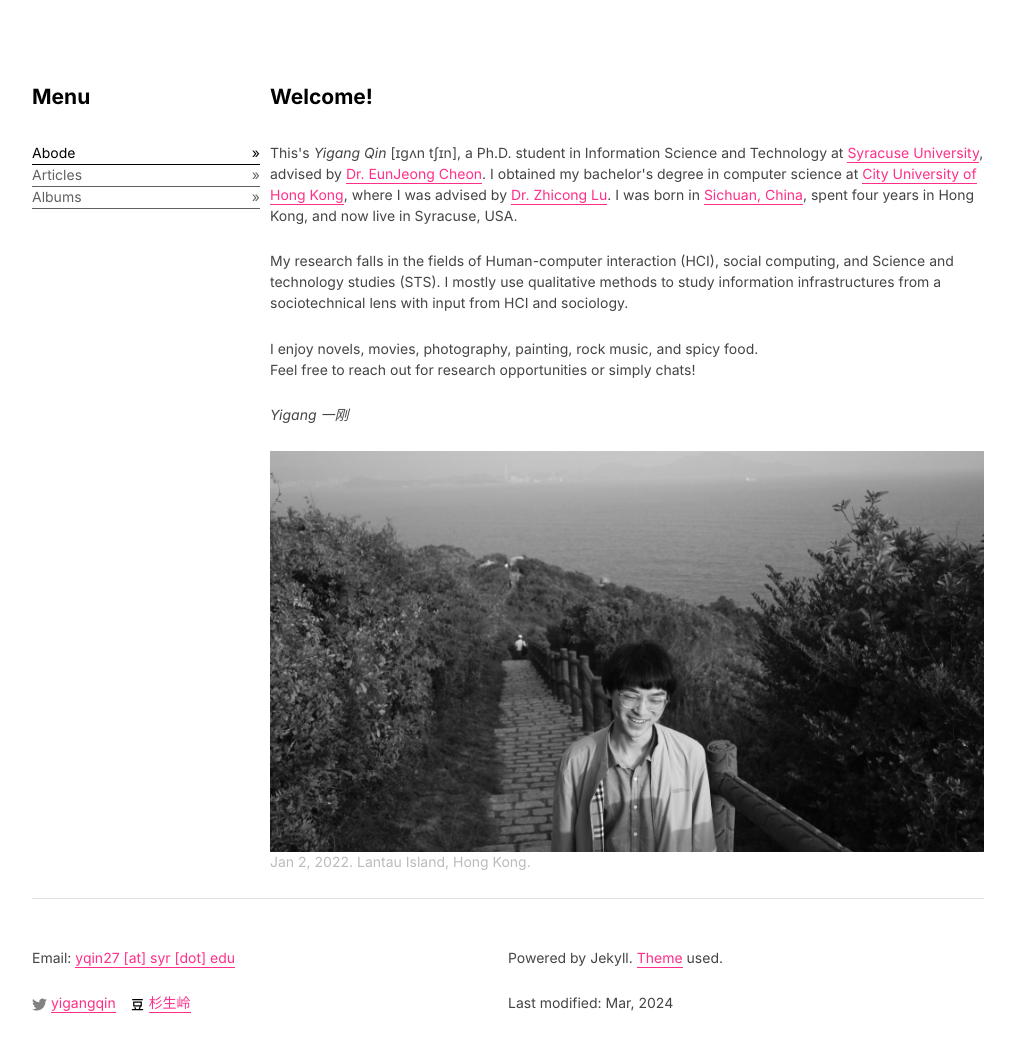
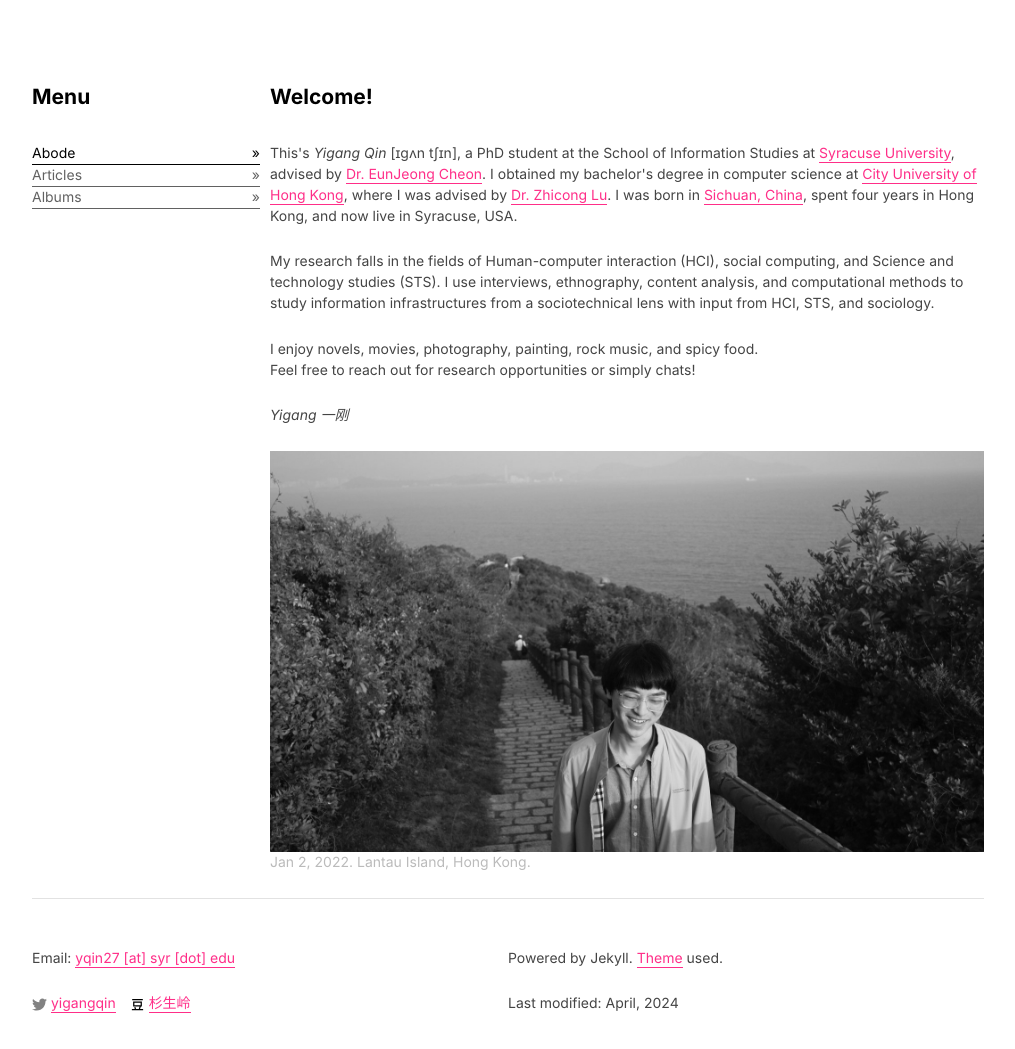
Before and after one commit to yigangqn/yigangqn.github.io, a Jekyll site: the page built from index.html, in a window 1280 px wide. Shown: the whole page, without its empty margins (132-1147 px from the left). Built offline with Jekyll 4.4.1, drawn with Linux system fonts in a browser that asks for light colours.

Commit message:
update paper

```diff
--- a/_includes/footer.html
+++ b/_includes/footer.html
@@ -34,7 +34,7 @@
         <a target="_blank" href="https://github.com/wemake-services/jekyll-theme-hackcss">
           Theme</a> used.
       </p>
-      <p>Last modified: Mar, 2024</p>
+      <p>Last modified: April, 2024</p>
     </div>
 
   </div>
--- a/index.html
+++ b/index.html
@@ -7,7 +7,7 @@ layout: defaultTem
   <section>
     <h2>Welcome!</h2>
     <p>
-      This's <em>Yigang Qin</em> [ɪgʌn tʃɪn], a Ph.D. student in Information Science and Technology at
+      This's <em>Yigang Qin</em> [ɪgʌn tʃɪn], a PhD student at the School of Information Studies at
       <a target="_blank" href="https://www.syracuse.edu/">Syracuse University</a>, advised by
       <a target="_blank" href="https://www.eunjeongcheon.com/">Dr. EunJeong Cheon</a>.
       I obtained my bachelor's degree in computer science at
@@ -19,8 +19,8 @@ layout: defaultTem
 
     <p>My research falls in the fields of Human-computer interaction (HCI),
       social computing, and Science and technology studies (STS).
-      I mostly use qualitative methods to study information infrastructures from a sociotechnical lens
-      with input from HCI and sociology.
+      I use interviews, ethnography, content analysis, and computational methods to study information infrastructures from a sociotechnical lens
+      with input from HCI, STS, and sociology.
     </p>
 
     <p>
```
Also changed, not shown: articles.html (+12 -46 lines).
